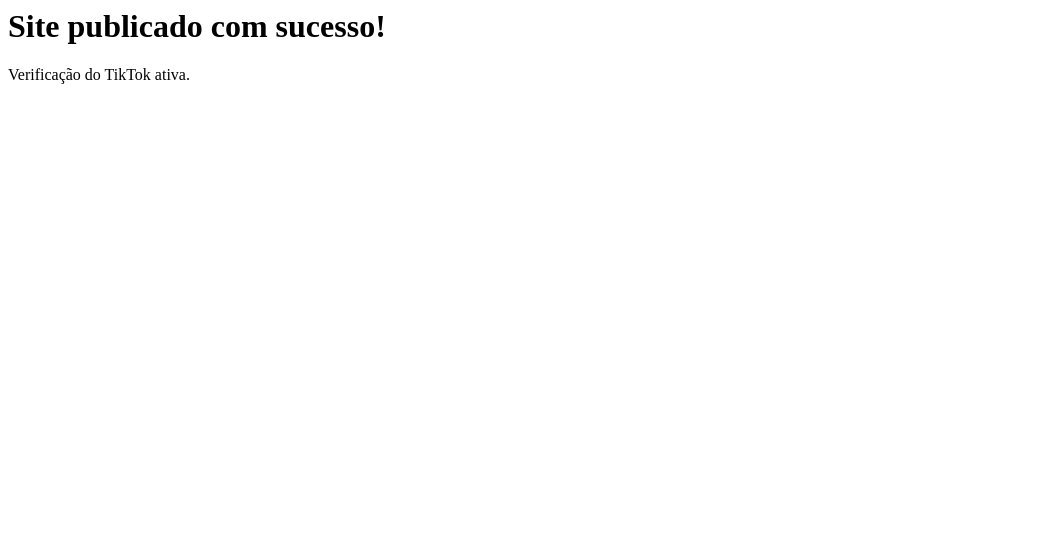
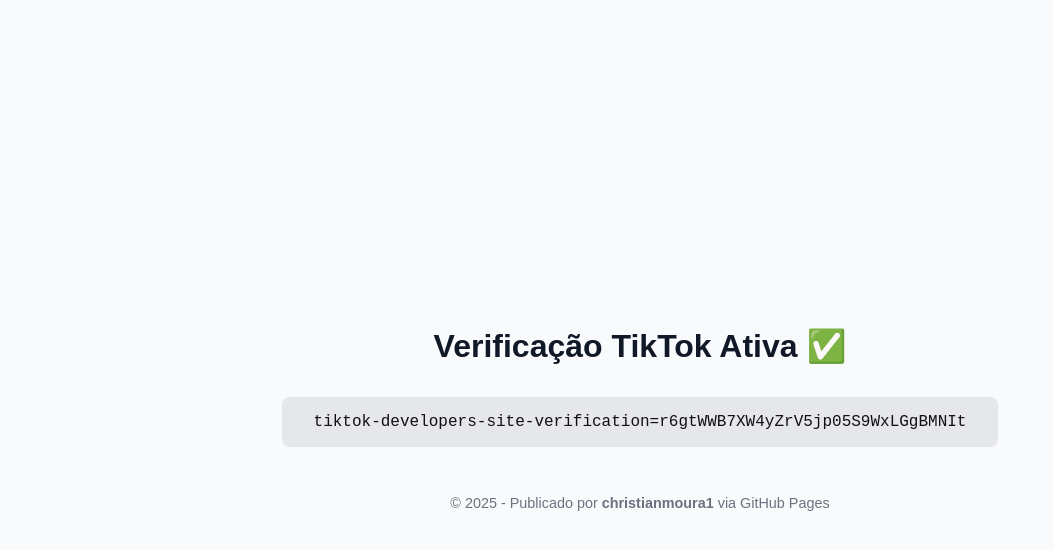
Before and after one commit to christianmoura1/tiktok, a plain HTML site: page index.html in a window 1280 px wide. Shown: the whole page, without its empty margins (0-1053 px from the left). Drawn offline with Linux system fonts and the light colour scheme.

Commit message:
Update index.html

```diff
--- a/index.html
+++ b/index.html
@@ -1,2 +1,47 @@
-<h1>Site publicado com sucesso!</h1>
-<p>Verificação do TikTok ativa.</p>
+<!DOCTYPE html>
+<html lang="pt-BR">
+<head>
+  <meta charset="UTF-8">
+  <meta name="viewport" content="width=device-width, initial-scale=1.0">
+  <title>Verificação TikTok | Christian Moura</title>
+  <style>
+    body {
+      background-color: #f9fafb;
+      font-family: Arial, sans-serif;
+      color: #111;
+      display: flex;
+      flex-direction: column;
+      justify-content: center;
+      align-items: center;
+      height: 100vh;
+      text-align: center;
+    }
+    h1 {
+      color: #111827;
+      font-size: 2rem;
+      margin-bottom: 1rem;
+    }
+    p {
+      background: #e5e7eb;
+      padding: 1rem 2rem;
+      border-radius: 8px;
+      font-family: monospace;
+      font-size: 1rem;
+    }
+    footer {
+      margin-top: 2rem;
+      color: #6b7280;
+      font-size: 0.9rem;
+    }
+  </style>
+</head>
+<body>
+  <h1>Verificação TikTok Ativa ✅</h1>
+  <p>
+    tiktok-developers-site-verification=r6gtWWB7XW4yZrV5jp05S9WxLGgBMNIt
+  </p>
+  <footer>
+    © 2025 - Publicado por <strong>christianmoura1</strong> via GitHub Pages
+  </footer>
+</body>
+</html>
```
